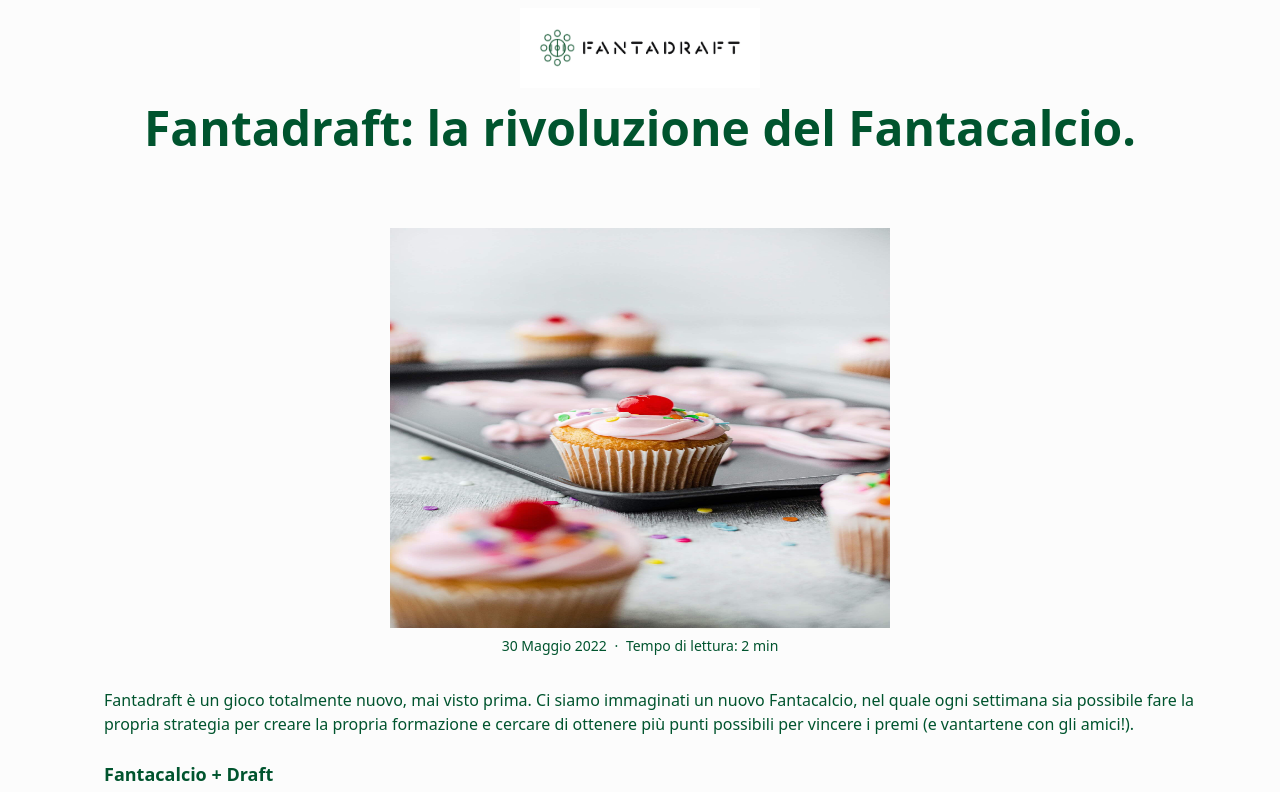
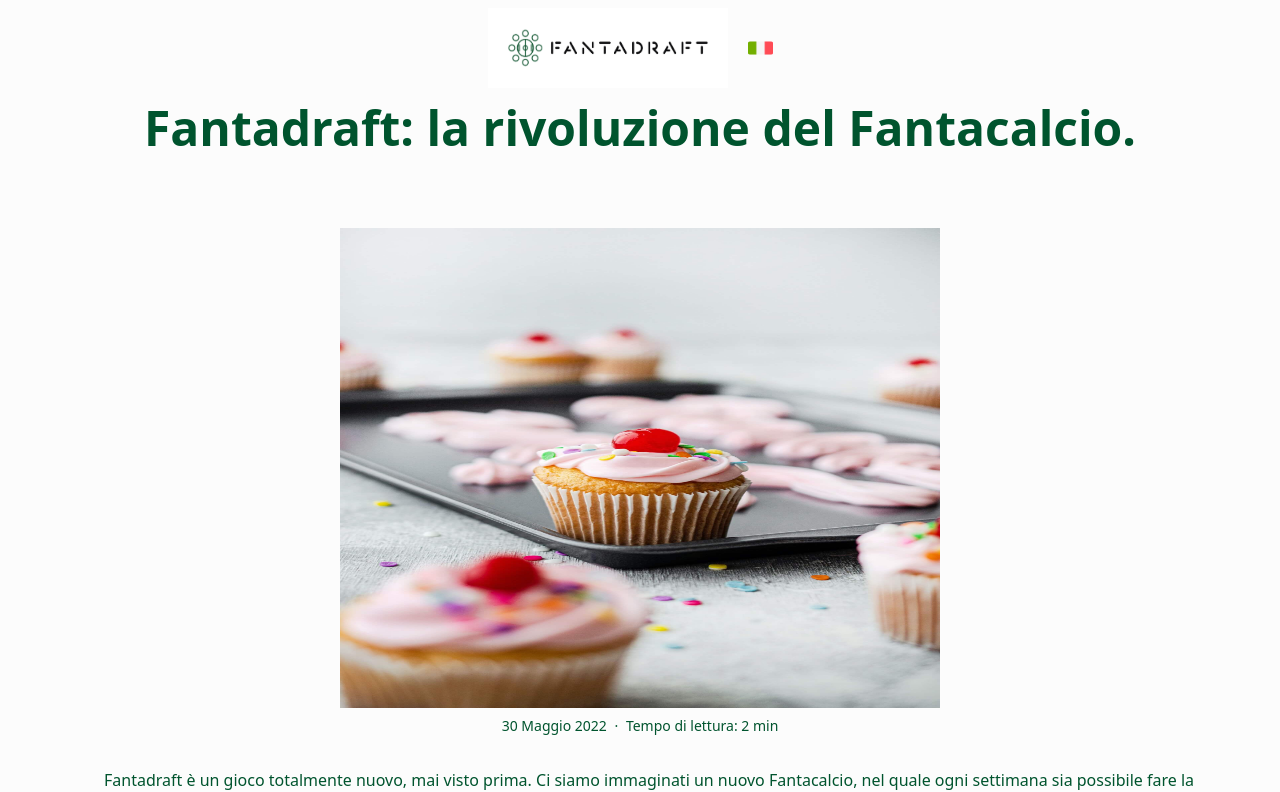
Before and after one commit to dan-the-dev/fantadraft-website, a Next.js app: page /blog/cos-e-fantadraft-la-rivoluzione-del-fantacalcio in a window 1280 px wide. Shown: the top 792 px of the page. Built offline with nearby package versions, Linux system fonts and the light colour scheme.

Commit message:
feat: handled change of locale and language

```diff
--- a/components/header.tsx
+++ b/components/header.tsx
@@ -3,12 +3,38 @@
 
 const Header = () => {
   const router = useRouter()
+
+  const changeLocale = (locale: 'it' | 'en', withClick: boolean) => {
+    if (!withClick){
+      return
+    }
+    router.push(router.asPath, router.asPath, { locale: locale })
+    router.reload()
+  }
+
+  const itFlag = (withClick: boolean = true) => <><Image src={'/flags/it.png'} width={'25'} height={'20'} onClick={() => {changeLocale('it', withClick)}} className='cursor-pointer'/></>
+  const enFlag = (withClick: boolean = true) => <><Image src={'/flags/en.png'} width={'25'} height={'20'} onClick={() => {changeLocale('en', withClick)}} className='cursor-pointer'/></>
+
+  const active = () => {
+    return router.locale === 'it' ? itFlag(false) : enFlag(false)
+  }
+
+  const inactive = () => {
+    return router.locale === 'it' ? enFlag() : itFlag()
+  }
+
   return (
     <>
       <section className="w-full px-3 antialiased bg-white lg:px-6">
         <nav className="flex items-center w-full h-24 select-none" x-data="{ showMenu: false }">
-            <div className="relative flex flex-wrap items-center justify-center w-full h-24 mx-auto font-medium md:justify-center">
+            <div className="relative flex flex-wrap items-center justify-between w-full h-24 mx-auto font-medium md:justify-center">
                 <Image src={'/logo.jpg'} width={'240'} height={'80'} onClick={() => {router.push('/')}} className='cursor-pointer'/>
+                <div className="dropdown dropdown-end bg-transparent border-none">
+                  <label tabIndex={0} className="btn m-1 bg-transparent border-none">{active()}</label>
+                  <ul tabIndex={0} className="dropdown-content menu p-2 shadow bg-base-100 rounded-box w-16">
+                    <li><a>{inactive()}</a></li>
+                  </ul>
+                </div>
             </div>
         </nav>
       </section>
--- a/components/localizedPages/homepage/en.tsx
+++ b/components/localizedPages/homepage/en.tsx
@@ -60,7 +60,7 @@
                 <div className="flex flex-col items-center sm:px-5 lg:flex-row">
                     <div className="w-full md:w-1/2">
                         <a href="#_" className="block">
-                        <Image src={'/blog/cos-e-fantadraft-la-rivoluzione-del-fantacalcio.jpeg'} layout="fixed" width={'500'} height={'400'} />
+                            <Image src={'/blog/cos-e-fantadraft-la-rivoluzione-del-fantacalcio.jpeg'} layout="responsive" width={'500'} height={'400'} />
                         </a>
                     </div>
                     <div className="flex flex-col items-start justify-center w-full h-full py-6 mb-6 md:mb-0 md:w-1/2">
--- a/components/localizedPages/homepage/it.tsx
+++ b/components/localizedPages/homepage/it.tsx
@@ -60,7 +60,7 @@
                 <div className="flex flex-col items-center sm:px-5 lg:flex-row">
                     <div className="w-full md:w-1/2">
                         <a href="#_" className="block">
-                            <Image src={'/blog/cos-e-fantadraft-la-rivoluzione-del-fantacalcio.jpeg'} layout="fixed" width={'500'} height={'400'} />
+                            <Image src={'/blog/cos-e-fantadraft-la-rivoluzione-del-fantacalcio.jpeg'} layout="responsive" width={'500'} height={'400'} />
                         </a>
                     </div>
                     <div className="flex flex-col items-start justify-center w-full h-full py-6 mb-6 md:mb-0 md:w-1/2">
--- a/components/postListElement.tsx
+++ b/components/postListElement.tsx
@@ -19,7 +19,7 @@
             <div className="w-full px-5 py-6 mx-auto space-y-5 sm:py-8 md:py-12 sm:space-y-8 md:space-y-16 max-w-7xl">
                 <div className="flex flex-col items-center sm:px-5 lg:flex-row">
                     <div className="w-full md:w-1/2">
-                        <Image src={props.imgurl} layout="fixed" width={'500'} height={'400'}  onClick={() => {router.push(props.url)}}/>
+                        <Image src={props.imgurl} layout="responsive" width={'500'} height={'400'}  onClick={() => {router.push(props.url)}}/>
                     </div>
                     <div className="flex flex-col items-start justify-center w-full h-full py-6 mb-6 md:mb-0 md:w-1/2">
                         <div className="flex flex-col items-start justify-center h-full space-y-3 transform md:pl-10 lg:pl-16 md:space-y-5">
--- a/components/postPage.tsx
+++ b/components/postPage.tsx
@@ -25,8 +25,8 @@
         <section className="py-1">
             <div className="w-full px-5 py-3 mx-auto space-y-5 sm:py-8 md:py-12 sm:space-y-8 md:space-y-16 max-w-7xl">
                 <div className="flex flex-col items-center sm:px-5">
-                    <div className="w-full flex justify-center">
-                        <Image src={props.imgurl} layout="fixed" width={'500'} height={'400'} />
+                    <div className="w-full md:w-1/2">
+                        <Image src={props.imgurl} layout="responsive" width={'500'} height={'400'} />
                     </div>
                     <p className="pt-2 text-sm font-medium text-primary"><span className="mx-1">{props.date}</span> · <span className="mx-1">{props.readingTime}</span></p>
                     <div className="flex flex-col items-start justify-center w-full h-full py-6 mb-6 md:mb-0">
```
Also changed, not shown: public/flags/en.png (added), public/flags/it.png (added).
